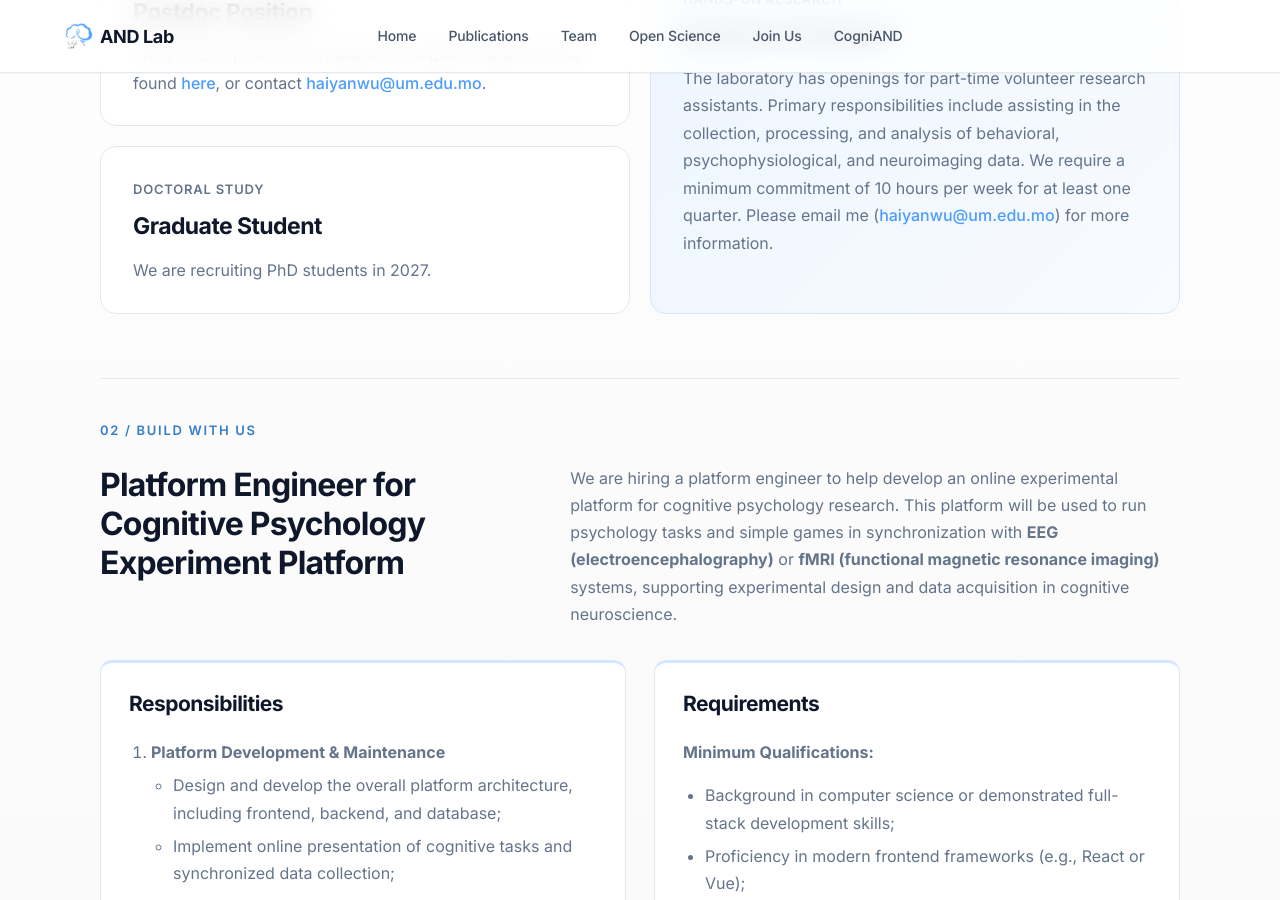
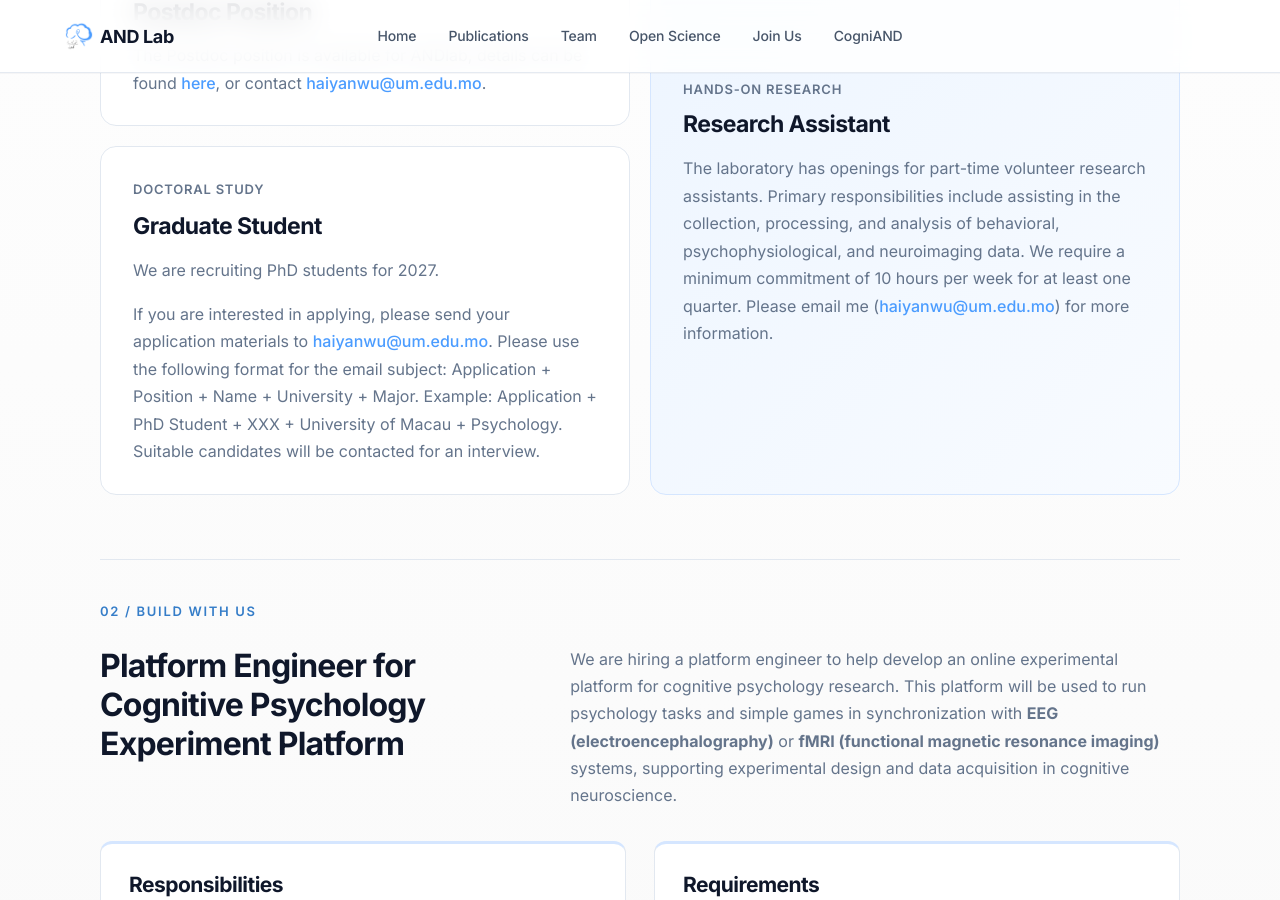
Before and after one commit to andlab-um/lab-website, a Jekyll site: the page built from _pages/position.md, in a window 1280 px wide and 900 px high, scrolled down 606 px. Built offline with Jekyll 4.4.1, drawn with Linux system fonts in a browser that asks for light colours; nearby versions of some CDN libraries; some web fonts are replaced.

Commit message:
Update position.md

```diff
--- a/_pages/position.md
+++ b/_pages/position.md
@@ -25,7 +25,8 @@ permalink: /position
 <section class="position-opportunity position-graduate-track">
 <span class="join-role-label">Doctoral study</span>
 <h3>Graduate Student</h3>
-<p>We are recruiting PhD students in 2027.</p>
+<p>We are recruiting PhD students for 2027.</p>
+<p>If you are interested in applying, please send your application materials to <a href="mailto:haiyanwu@um.edu.mo">haiyanwu@um.edu.mo</a>. Please use the following format for the email subject: Application + Position + Name + University + Major. Example: Application + PhD Student + XXX + University of Macau + Psychology. Suitable candidates will be contacted for an interview.</p>
 </section>
 
   <section class="position-opportunity position-assistant-track">
```
